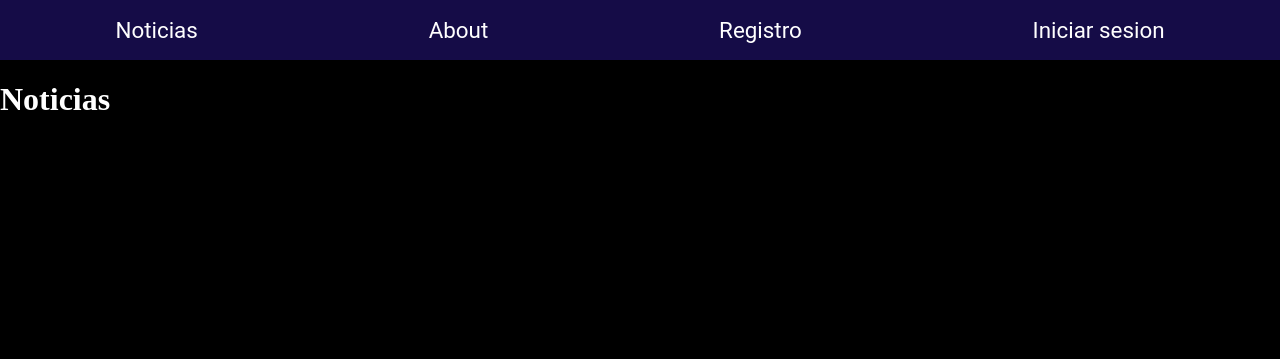
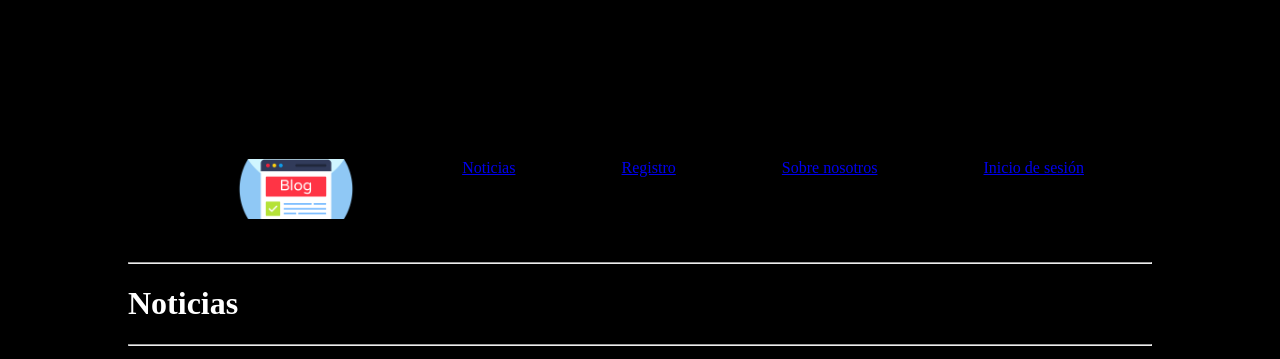
Before and after one commit to 1996Danny/Blog_2024_info, a Django app: page /posts/ in a window 1280 px wide. Shown: the top 359 px of the page. Before the commit the page ends 110 px from the top, so only its background shows below. Run offline with Django 5.2, Linux system fonts and the light colour scheme; data that the repository does not hold is empty.

Commit message:
HerenciaTemplates+estilos+url+perfil

```diff
--- a/blog/apps/posts/urls.py
+++ b/blog/apps/posts/urls.py
@@ -7,4 +7,5 @@ urlpatterns = [
     path("about/", views.about_us, name="about"),
     path("registro/", views.Registro.as_view(), name="registro"),
     path("detalle/<int:id>", views.post_id, name="detalle"),
+    path("perfil/", views.perfil, name="perfil"),
 ]
--- a/blog/apps/posts/views.py
+++ b/blog/apps/posts/views.py
@@ -1,5 +1,5 @@
 from django.shortcuts import render
-from .models import Posts
+from .models import Posts, User
 
 
 # vista basada en funciones
@@ -22,6 +22,13 @@ def about_us(request):
     return render(request, "posts/about_us.html")
 
 
+def perfil(request):
+    ctx = {}
+    usuarios = User.objects.all()
+    ctx["usuarios"] = usuarios
+    return render(request, "usuarios/perfil.html", ctx)
+
+
 # vista basada en clase
 
 from .form import RegistroForm
--- a/blog/blog/settings/base.py
+++ b/blog/blog/settings/base.py
@@ -98,6 +98,7 @@ USE_TZ = True
 # https://docs.djangoproject.com/en/5.1/howto/static-files/
 
 STATIC_URL = "static/"
+STATICFILES_DIRS = (BASE_DIR, "static")
 
 # Default primary key field type
 # https://docs.djangoproject.com/en/5.1/ref/settings/#default-auto-field
@@ -110,4 +111,5 @@ AUTH_USER_MODEL = "posts.User"
 
 # ruta archivos media
 
-MEDIA_URL = "media/"
+MEDIA_URL = "/media/"
+# MEDIA_ROOT = BASE_DIR / "media" no usar
--- /dev/null
+++ b/blog/static/css/style.css
@@ -0,0 +1,31 @@
+body {
+    background-color: black;
+    color: white;
+    margin: 8%;
+    padding: 2%;
+}
+
+header {
+    color: white;
+    padding: 15px;
+}
+
+.navbar {
+    display: flex;
+    justify-content: space-around;
+    list-style: none;
+}
+
+.logo {
+    width: 120px;
+    height: 60px;
+    object-fit: cover;
+}
+
+.img-detalle {
+    margin: 15%;
+}
+
+.img-perfil {
+    width: 200px;
+}
--- /dev/null
+++ b/blog/templates/base.html
@@ -0,0 +1,72 @@
+{% load static %}
+<!DOCTYPE html>
+<html lang="en">
+
+<head>
+    <meta charset="UTF-8">
+    <meta name="viewport" content="width=device-width, initial-scale=1.0">
+    <title>
+        {% block titulo %}
+
+        {% endblock titulo %}
+    </title>
+    <link rel="stylesheet" href="{% static 'css/style.css' %}">
+
+</head>
+
+<body>
+    <!-- Navbar -->
+    <header>
+        <div>
+            <nav>
+                <ul class="navbar">
+                    <li><a href="{% url 'noticias' %}"><img class="logo" src="{% static 'img/blog-de-internet.png' %}"
+                                alt=""></a>
+                    </li>
+
+                    <li> <a href="{% url 'noticias' %}">Noticias</a> </li>
+
+
+
+                    <li> <a href="{% url 'registro' %}">Registro</a> </li>
+
+                    <li> <a href="{% url 'about' %}">Sobre nosotros</a> </li>
+                    {% if user.is_authenticated %}
+                    <a href="{% url 'perfil' %}">
+                        <li> {{user.username}} <img src="{{user.icono.url}}" alt="" width="50px"></li>
+                    </a>
+
+                    <form action="{% url 'logout' %}" method="post">
+                        {%csrf_token%}
+                        {{form}}
+                        <button type="sumit">salir</button>
+                    </form>
+                    {% else %}
+                    <li> <a href="{% url 'login' %}">Inicio de sesión</a> </li>
+                    {% endif %}
+                </ul>
+            </nav>
+        </div>
+    </header>
+    <hr>
+
+    <!-- Section -->
+    {% block contenido %}
+
+
+    {% endblock contenido %}
+    <!-- footer -->
+
+    <hr>
+    <footer>
+        <div>
+            <ul>
+                <li><img src="ig.ico" alt=""> Instagram</li>
+                <li><img src="ig.ico" alt="">Instagram</li>
+                <li><img src="ig.ico" alt="">Instagram</li>
+            </ul>
+        </div>
+    </footer>
+</body>
+
+</html>
--- a/blog/templates/posts/posts.html
+++ b/blog/templates/posts/posts.html
@@ -1,99 +1,16 @@
-<!DOCTYPE html>
-<html lang="en">
+{% extends 'base.html' %}
 
-<head>
-    <meta charset="UTF-8">
-    <meta name="viewport" content="width=device-width, initial-scale=1.0">
-    <title>Noticias</title>
-    <style>
-        body {
-            background-color: black;
-            color: white;
-            margin: 0;
-            padding: 0
-        }
+{% block titulo %} Noticias {% endblock titulo %}
+{% block contenido %}
 
-        .navbar-nav {
-            width: 100%;
-            margin: 0;
-            padding: 0;
-            height: 60px;
-            display: flex;
-            justify-content: space-around;
-            background-color: #150c47;
-            font-family: "Roboto", sans-serif;
-        }
-
-        .nav-item {
-            display: flex;
-            justify-content: center;
-            align-items: center;
-            padding: 4px;
-            color: white;
-            text-decoration: none;
-            font-size: 1.4rem;
-        }
-
-        .nav-link {
-            color: white;
-            text-decoration: none;
-            transition: color 0.3s ease;
-        }
-
-        .nav-link:hover {
-            color: #b1b2b2;
-        }
-
-        .active {
-            color: #c4c4c4;
-            text-decoration: underline;
-        }
-    </style>
-</head>
-
-<body>
-    <div>
-        <ul class="navbar-nav">
-
-            <li class="nav-item">
-                <a class="nav-link {% if request.path == '' %}active{% endif %}"
-                    href="{% url 'noticias' %}">Noticias</a>
-            </li>
-            <li class="nav-item">
-                <a class="nav-link {% if request.path == 'about/' %}active{% endif %}"
-                    href="{% url 'about' %}">About</a>
-            </li>
-            <li class="nav-item">
-                <a class="nav-link {% if request.path == 'registro/' %}active{% endif %}"
-                    href="{% url 'registro' %}">Registro</a>
-            </li>
-            <li class="nav-item">
-                {% if user.is_authenticated %}
-                <h3>{{ user.username }}</h3>
-                <form action="{% url 'logout' %}" method="post">
-                    {%csrf_token%}
-                    {{form}}
-                    <button type="sumit">salir</button>
-                </form>
-
-                {%else%}
-                <a class="nav-link {% if request.path == '' %}active{% endif %}" href="{% url 'login' %}">Iniciar
-                    sesion</a>
-                {% endif %}
-            </li>
-        </ul>
-
-    </div>
 <h1>Noticias</h1>
 
 {% for noticia in noticias %}
 <h2>{{ noticia.titulo }}</h2>
 <img src="{{ noticia.imagen.url }}" style="height: 200px;">
-    <p>{{ noticia.contenido | truncatechars:30}}</p>
+<p>{{ noticia.contenido | truncatechars:45}} <a href="{% url 'detalle' noticia.id %}">ver más...</a></p>
 <p>{{ noticia.fecha_publicacion }}</p>
 <hr>
 {% endfor %}
 
-</body>
-
-</html>
+{% endblock contenido %}
```
Also changed, not shown: blog/apps/posts/form.py (+7 -1 lines), blog/templates/posts/about_us.html (+5 -74 lines), blog/templates/posts/detalle.html (+9 -3 lines), blog/templates/usuarios/login.html (+5 -2 lines), blog/templates/usuarios/perfil.html (added, +14 -0 lines), blog/templates/usuarios/registro.html (+13 -80 lines), blog/static/img/blog-de-internet.png (added). Lines whose indentation alone changed are shown as unchanged.
